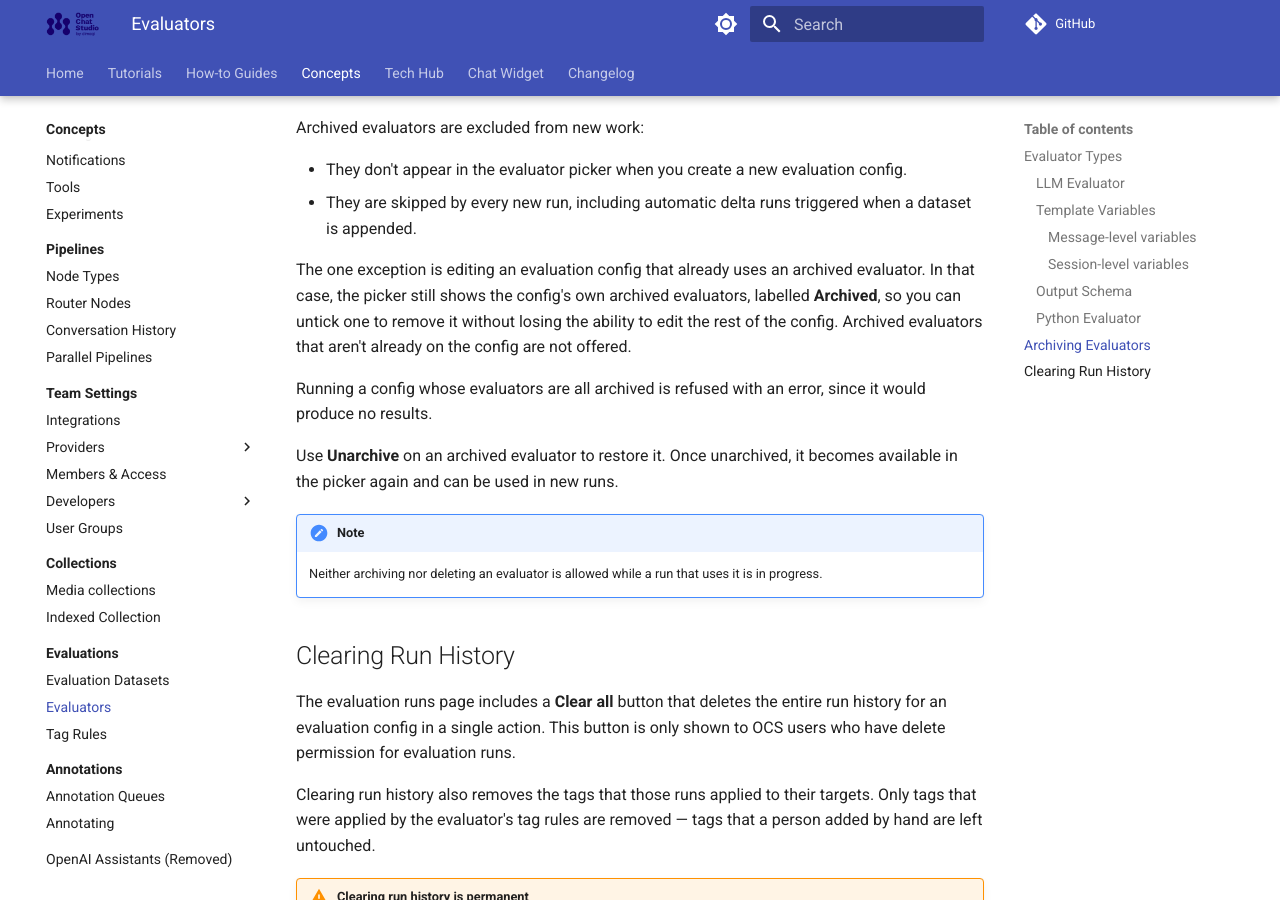
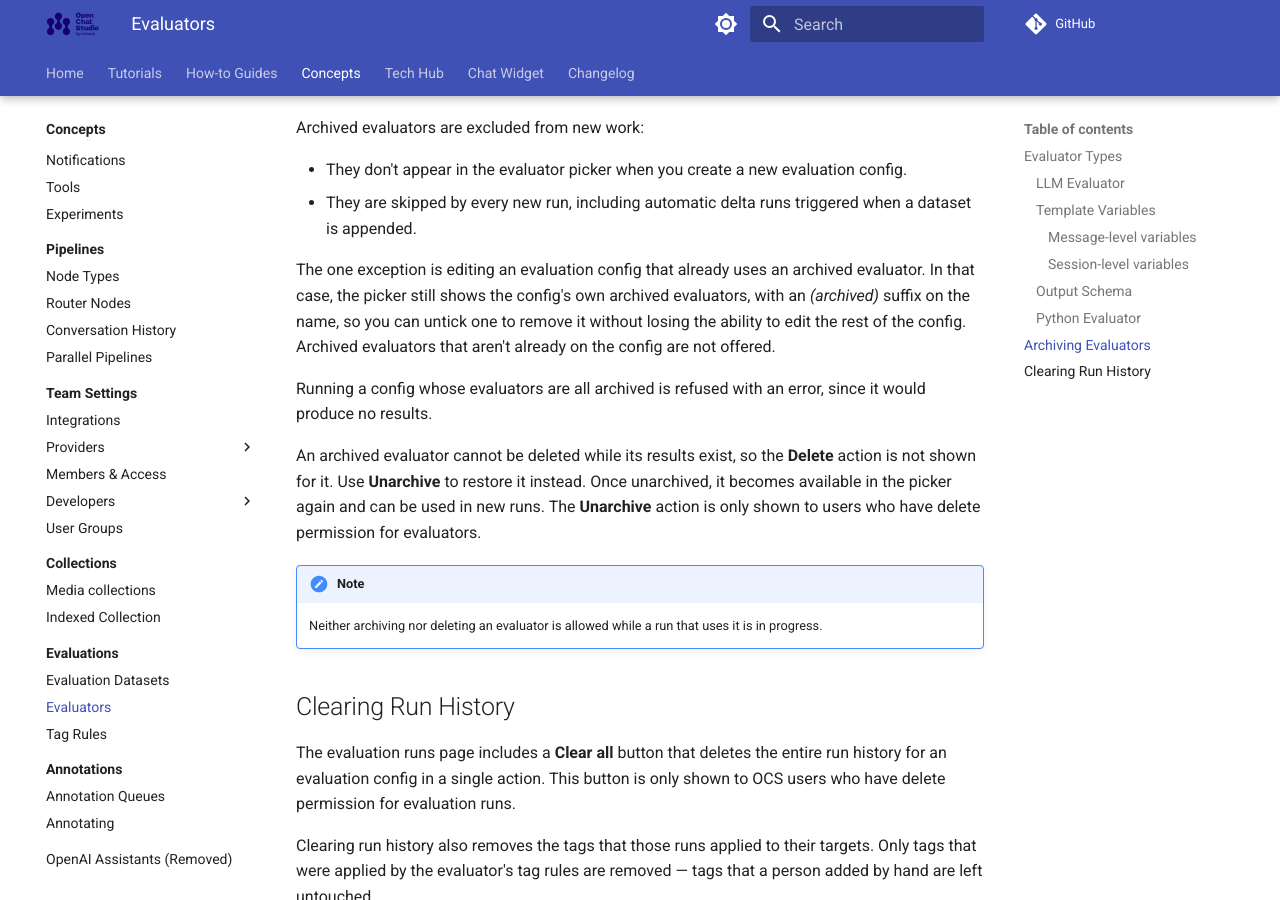
Before and after one commit to dimagi/open-chat-studio-docs, an MkDocs documentation site: the page built from docs/concepts/evaluations/evaluators.md, in a window 1280 px wide and 900 px high, scrolled down 3640 px. Built offline with MkDocs 1.6.1 and Material for MkDocs 9.7.7, drawn with Linux system fonts in a browser that asks for light colours; a script that is not in the unit is left out; comment, search, counter and statistics services are not loaded.

Commit message:
Document that archived evaluators cannot be deleted and clarify picker label

```diff
--- a/docs/concepts/evaluations/evaluators.md
+++ b/docs/concepts/evaluations/evaluators.md
@@ -105,11 +105,11 @@ Archived evaluators are excluded from new work:
 - They don't appear in the evaluator picker when you create a new evaluation config.
 - They are skipped by every new run, including automatic delta runs triggered when a dataset is appended.
 
-The one exception is editing an evaluation config that already uses an archived evaluator. In that case, the picker still shows the config's own archived evaluators, labelled **Archived**, so you can untick one to remove it without losing the ability to edit the rest of the config. Archived evaluators that aren't already on the config are not offered.
+The one exception is editing an evaluation config that already uses an archived evaluator. In that case, the picker still shows the config's own archived evaluators, with an *(archived)* suffix on the name, so you can untick one to remove it without losing the ability to edit the rest of the config. Archived evaluators that aren't already on the config are not offered.
 
 Running a config whose evaluators are all archived is refused with an error, since it would produce no results.
 
-Use **Unarchive** on an archived evaluator to restore it. Once unarchived, it becomes available in the picker again and can be used in new runs.
+An archived evaluator cannot be deleted while its results exist, so the **Delete** action is not shown for it. Use **Unarchive** to restore it instead. Once unarchived, it becomes available in the picker again and can be used in new runs. The **Unarchive** action is only shown to users who have delete permission for evaluators.
 
 !!! note
     Neither archiving nor deleting an evaluator is allowed while a run that uses it is in progress.
```
Also changed, not shown: docs/tech-hub/evaluations/auto_population.md (+1 -1 lines).
